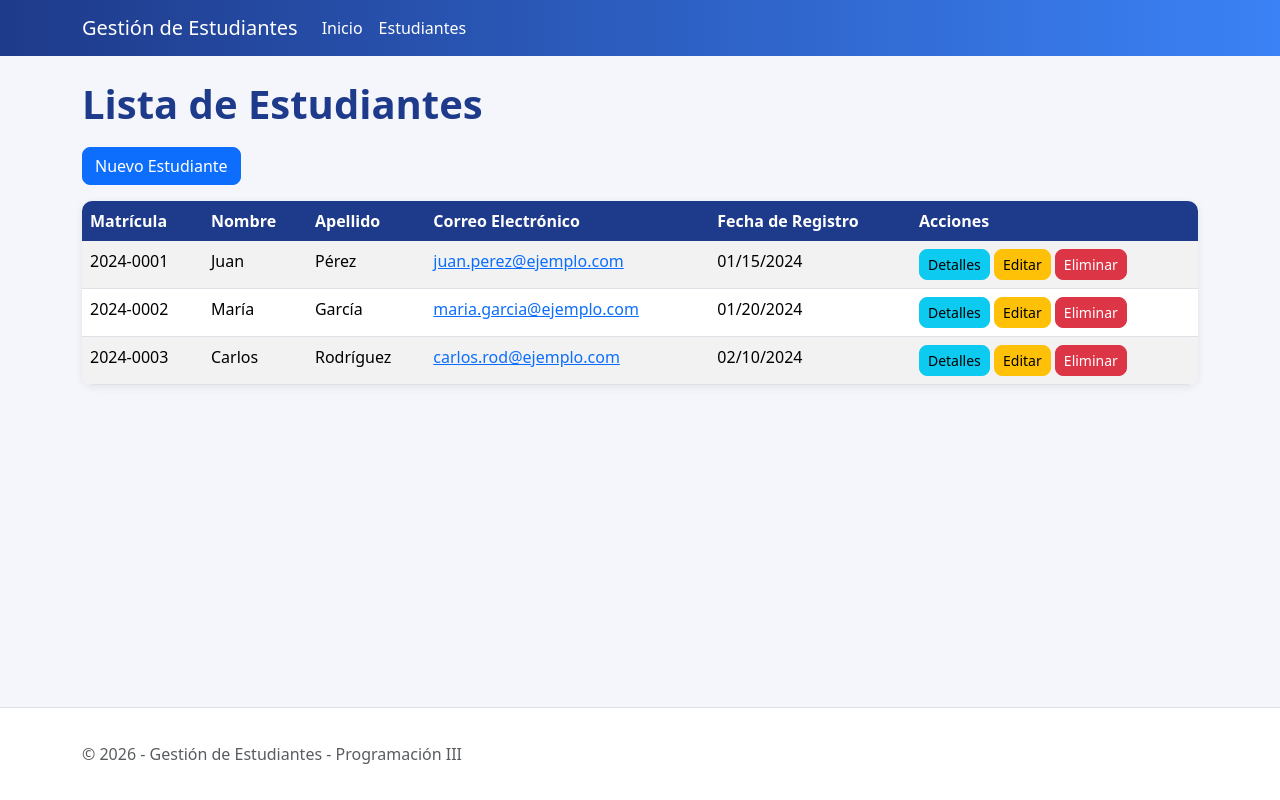
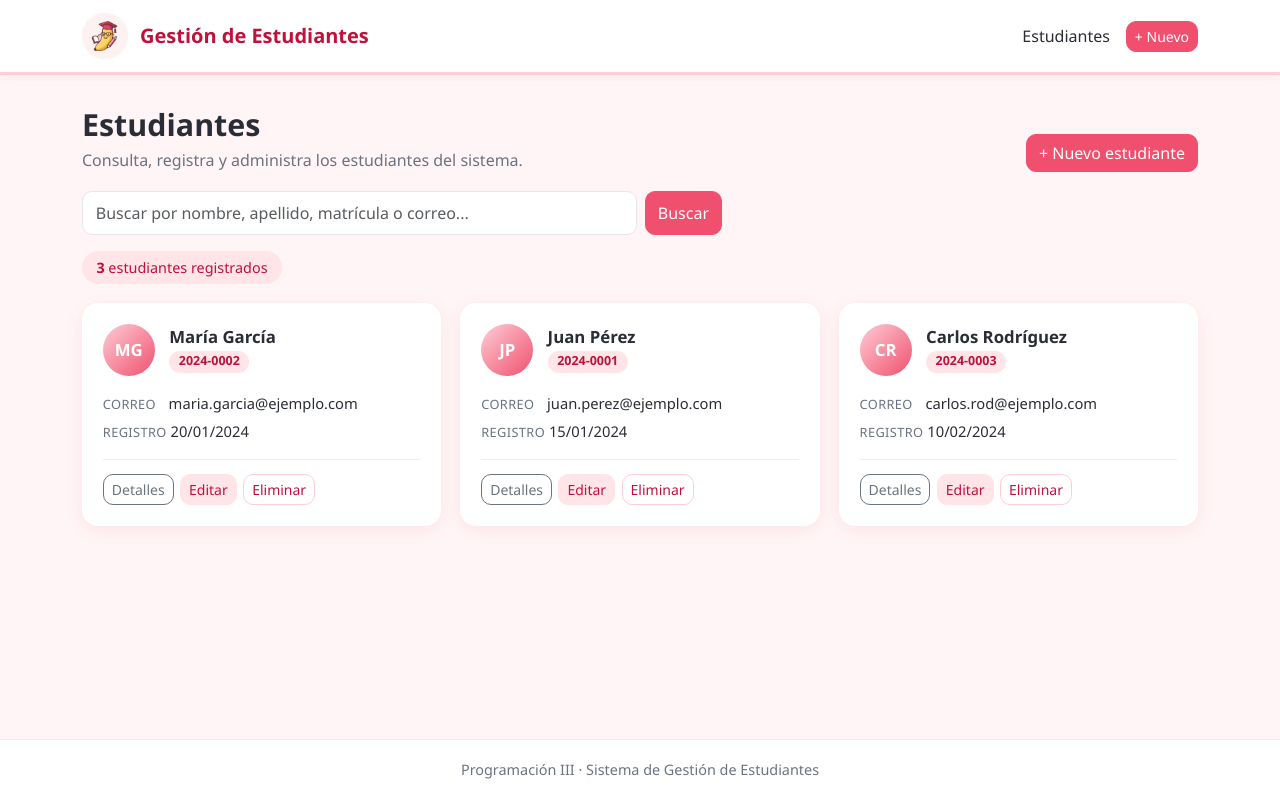
Before and after one commit to lizhttps/crud-estudiantes-gitflow, an ASP.NET Core app: page /Estudiantes in a window 1280 px wide. Run offline with ASP.NET Core 8, Linux system fonts and the light colour scheme; data comes from the database, SQL or seed files in the repository; style sheets or scripts are compiled from the project's sources; the project's own start-up code is not run, and a stand-in starts its controllers and pages.

Commit message:
style: nuevo diseno, buscador, tarjetas y logo

```diff
--- a/Controllers/EstudiantesController.cs
+++ b/Controllers/EstudiantesController.cs
@@ -15,9 +15,27 @@ namespace CrudEstudiantes.Controllers
         }
 
         // GET: Estudiantes
-        public async Task<IActionResult> Index()
+        public async Task<IActionResult> Index(string? buscar)
         {
-            var estudiantes = await _context.Estudiantes.ToListAsync();
+            var consulta = _context.Estudiantes.AsQueryable();
+
+            if (!string.IsNullOrWhiteSpace(buscar))
+            {
+                var termino = buscar.Trim();
+                consulta = consulta.Where(e =>
+                    e.Nombre.Contains(termino) ||
+                    e.Apellido.Contains(termino) ||
+                    e.Email.Contains(termino) ||
+                    e.Matricula.Contains(termino));
+            }
+
+            ViewData["Buscar"] = buscar;
+
+            var estudiantes = await consulta
+                .OrderBy(e => e.Apellido)
+                .ThenBy(e => e.Nombre)
+                .ToListAsync();
+
             return View(estudiantes);
         }
 
--- a/Program.cs
+++ b/Program.cs
@@ -30,7 +30,7 @@ app.MapStaticAssets();
 
 app.MapControllerRoute(
     name: "default",
-    pattern: "{controller=Home}/{action=Index}/{id?}")
+    pattern: "{controller=Estudiantes}/{action=Index}/{id?}")
     .WithStaticAssets();
 
 using (var scope = app.Services.CreateScope())
--- a/Views/Estudiantes/Index.cshtml
+++ b/Views/Estudiantes/Index.cshtml
@@ -1,44 +1,74 @@
 @model IEnumerable<CrudEstudiantes.Models.Estudiante>
 
 @{
-    ViewData["Title"] = "Lista de Estudiantes";
+    ViewData["Title"] = "Estudiantes";
+    var buscar = ViewData["Buscar"]?.ToString();
+    var hayBusqueda = !string.IsNullOrWhiteSpace(buscar);
 }
 
-<h1>Lista de Estudiantes</h1>
+<div class="page-header">
+    <div>
+        <h1>Estudiantes</h1>
+        <p class="page-sub">Consulta, registra y administra los estudiantes del sistema.</p>
+    </div>
+    <a asp-action="Create" class="btn btn-primary">+ Nuevo estudiante</a>
+</div>
 
-<p>
-    <a asp-action="Create" class="btn btn-primary">Nuevo Estudiante</a>
-</p>
+<form asp-action="Index" method="get" class="search-bar">
+    <input type="text" name="buscar" value="@buscar" class="form-control"
+           placeholder="Buscar por nombre, apellido, matrícula o correo..." />
+    <button type="submit" class="btn btn-primary">Buscar</button>
+    @if (hayBusqueda)
+    {
+        <a asp-action="Index" class="btn btn-soft">Limpiar</a>
+    }
+</form>
 
-<table class="table table-striped table-hover">
-    <thead class="table-dark">
-        <tr>
-            <th>@Html.DisplayNameFor(model => model.Matricula)</th>
-            <th>@Html.DisplayNameFor(model => model.Nombre)</th>
-            <th>@Html.DisplayNameFor(model => model.Apellido)</th>
-            <th>@Html.DisplayNameFor(model => model.Email)</th>
-            <th>@Html.DisplayNameFor(model => model.FechaRegistro)</th>
-            <th>Acciones</th>
-        </tr>
-    </thead>
-    <tbody>
+<div class="stat-chip">
+    <span class="stat-number">@Model.Count()</span>
+    @(hayBusqueda ? "resultado(s) para \"" + buscar + "\"" : "estudiantes registrados")
+</div>
+
+@if (!Model.Any())
+{
+    <div class="empty-state">
+        @if (hayBusqueda)
+        {
+            <h5>Sin resultados</h5>
+            <p>No encontramos estudiantes que coincidan con tu búsqueda.</p>
+        }
+        else
+        {
+            <h5>Aún no hay estudiantes</h5>
+            <p>Registra el primero con el botón "Nuevo estudiante".</p>
+        }
+    </div>
+}
+else
+{
+    <div class="student-grid">
         @foreach (var item in Model)
         {
-            <tr>
-                <td>@Html.DisplayFor(modelItem => item.Matricula)</td>
-                <td>@Html.DisplayFor(modelItem => item.Nombre)</td>
-                <td>@Html.DisplayFor(modelItem => item.Apellido)</td>
-                <td>@Html.DisplayFor(modelItem => item.Email)</td>
-                <td>@Html.DisplayFor(modelItem => item.FechaRegistro)</td>
-                <td>
-                    <a asp-action="Details" asp-route-id="@item.Id"
-                       class="btn btn-sm btn-info">Detalles</a>
-                    <a asp-action="Edit" asp-route-id="@item.Id"
-                       class="btn btn-sm btn-warning">Editar</a>
-                    <a asp-action="Delete" asp-route-id="@item.Id"
-                       class="btn btn-sm btn-danger">Eliminar</a>
-                </td>
-            </tr>
+            <div class="student-card">
+                <div class="student-top">
+                    <span class="avatar avatar-lg">@(item.Nombre.Length > 0 ? item.Nombre.Substring(0, 1).ToUpper() : "?")@(item.Apellido.Length > 0 ? item.Apellido.Substring(0, 1).ToUpper() : "")</span>
+                    <div class="student-name">
+                        <h5>@item.Nombre @item.Apellido</h5>
+                        <span class="student-id">@item.Matricula</span>
+                    </div>
+                </div>
+
+                <div class="student-info">
+                    <div><span class="info-label">Correo</span> @item.Email</div>
+                    <div><span class="info-label">Registro</span> @item.FechaRegistro.ToString("dd/MM/yyyy")</div>
+                </div>
+
+                <div class="student-actions">
+                    <a asp-action="Details" asp-route-id="@item.Id" class="btn btn-sm btn-outline-secondary">Detalles</a>
+                    <a asp-action="Edit" asp-route-id="@item.Id" class="btn btn-sm btn-soft">Editar</a>
+                    <a asp-action="Delete" asp-route-id="@item.Id" class="btn btn-sm btn-outline-danger">Eliminar</a>
+                </div>
+            </div>
         }
-    </tbody>
-</table>
+    </div>
+}
--- a/Views/Shared/_Layout.cshtml
+++ b/Views/Shared/_Layout.cshtml
@@ -11,37 +11,45 @@
 </head>
 <body>
     <header>
-        <nav class="navbar navbar-expand-sm navbar-toggleable-sm navbar-dark mb-4">
+        <nav class="navbar app-navbar navbar-expand-sm">
             <div class="container">
-                <a class="navbar-brand" asp-area="" asp-controller="Home" asp-action="Index">Gestión de Estudiantes</a>
+                <a class="navbar-brand" asp-area="" asp-controller="Estudiantes" asp-action="Index">
+                    <span class="brand-logo">
+                        <img src="~/images/logodelayout.jpg" alt="Logo" asp-append-version="true" />
+                    </span>
+
+                    <span>Gestión de Estudiantes</span>
+                </a>
                 <button class="navbar-toggler" type="button" data-bs-toggle="collapse" data-bs-target=".navbar-collapse" aria-controls="navbarSupportedContent"
                         aria-expanded="false" aria-label="Toggle navigation">
                     <span class="navbar-toggler-icon"></span>
                 </button>
-                <div class="navbar-collapse collapse d-sm-inline-flex justify-content-between">
-                    <ul class="navbar-nav flex-grow-1">
+                <div class="navbar-collapse collapse justify-content-end">
+                    <ul class="navbar-nav align-items-sm-center gap-sm-2">
                         <li class="nav-item">
-                            <a class="nav-link" asp-area="" asp-controller="Home" asp-action="Index">Inicio</a>
+                            <a class="nav-link" asp-area="" asp-controller="Estudiantes" asp-action="Index">Estudiantes</a>
                         </li>
                         <li class="nav-item">
-                            <a class="nav-link" asp-area="" asp-controller="Estudiantes" asp-action="Index">Estudiantes</a>
+                            <a class="btn btn-primary btn-sm" asp-area="" asp-controller="Estudiantes" asp-action="Create">+ Nuevo</a>
                         </li>
                     </ul>
                 </div>
             </div>
         </nav>
     </header>
+
     <div class="container">
-        <main role="main" class="pb-3">
+        <main role="main" class="pb-4">
             @RenderBody()
         </main>
     </div>
 
-    <footer class="border-top footer text-muted">
+    <footer class="app-footer">
         <div class="container">
-            &copy; 2026 - Gestión de Estudiantes - Programación III
+            Programación III &middot; Sistema de Gestión de Estudiantes
         </div>
     </footer>
+
     <script src="~/lib/jquery/dist/jquery.min.js"></script>
     <script src="~/lib/bootstrap/dist/js/bootstrap.bundle.min.js"></script>
     <script src="~/js/site.js" asp-append-version="true"></script>
--- a/wwwroot/css/site.css
+++ b/wwwroot/css/site.css
@@ -1,5 +1,7 @@
 html {
   font-size: 14px;
+  position: relative;
+  min-height: 100%;
 }
 
 @media (min-width: 768px) {
@@ -8,95 +10,349 @@ html {
   }
 }
 
-.btn:focus, .btn:active:focus, .btn-link.nav-link:focus, .form-control:focus, .form-check-input:focus {
-  box-shadow: 0 0 0 0.1rem white, 0 0 0 0.25rem #258cfb;
-}
-
-html {
-  position: relative;
-  min-height: 100%;
+:root {
+  --rose-50: #fff5f6;
+  --rose-100: #ffe4e8;
+  --rose-200: #fecdd6;
+  --rose-500: #f0506e;
+  --rose-600: #e11d48;
+  --rose-700: #be123c;
+  --ink: #2b2d36;
+  --muted: #6b7280;
 }
 
 body {
   margin-bottom: 60px;
+  background-color: var(--rose-50);
+  color: var(--ink);
+  font-family: "Segoe UI", system-ui, -apple-system, Roboto, Arial, sans-serif;
 }
 
-.form-floating > .form-control-plaintext::placeholder, .form-floating > .form-control::placeholder {
+a {
+  color: var(--rose-600);
+}
+
+a:hover {
+  color: var(--rose-700);
+}
+
+/* ===== Navegación ===== */
+.app-navbar {
+  background: #ffffff;
+  border-bottom: 3px solid var(--rose-200);
+  box-shadow: 0 2px 10px rgba(240, 80, 110, 0.08);
+  margin-bottom: 2rem;
+}
+
+.app-navbar .navbar-brand {
+  color: var(--rose-700);
+  font-weight: 700;
+  display: flex;
+  align-items: center;
+  gap: 0.75rem;
+}
+
+/* Logo */
+.brand-logo {
+  width: 46px;
+  height: 46px;
+  border-radius: 10px;
+  display: inline-flex;
+  align-items: center;
+  justify-content: center;
+  overflow: hidden;
+  flex-shrink: 0;
+}
+
+.brand-logo img {
+  width: 100%;
+  height: 100%;
+  object-fit: contain;
+}
+
+.app-navbar .nav-link {
+  color: var(--ink);
+  font-weight: 500;
+}
+
+.app-navbar .nav-link:hover {
+  color: var(--rose-600);
+}
+
+/* ===== Encabezado de página ===== */
+.page-header {
+  display: flex;
+  justify-content: space-between;
+  align-items: flex-end;
+  flex-wrap: wrap;
+  gap: 1rem;
+  margin-bottom: 1.2rem;
+}
+
+h1 {
+  font-size: 1.9rem;
+  font-weight: 700;
+  color: var(--ink);
+  margin-bottom: 0.3rem;
+}
+
+.page-sub {
+  color: var(--muted);
+  margin: 0;
+}
+
+/* ===== Buscador ===== */
+.search-bar {
+  display: flex;
+  gap: 0.5rem;
+  margin-bottom: 1rem;
+  max-width: 640px;
+}
+
+.search-bar .form-control {
+  flex: 1;
+  background: #ffffff;
+}
+
+.stat-chip {
+  display: inline-block;
+  background: var(--rose-100);
+  color: var(--rose-700);
+  padding: 0.35rem 0.9rem;
+  border-radius: 999px;
+  font-size: 0.9rem;
+  margin-bottom: 1.2rem;
+}
+
+.stat-number {
+  font-weight: 700;
+}
+
+/* ===== Lista en tarjetas ===== */
+.student-grid {
+  display: grid;
+  grid-template-columns: repeat(auto-fill, minmax(290px, 1fr));
+  gap: 1.2rem;
+}
+
+.student-card {
+  background: #ffffff;
+  border-radius: 16px;
+  padding: 1.3rem;
+  box-shadow: 0 4px 16px rgba(240, 80, 110, 0.10);
+  display: flex;
+  flex-direction: column;
+  gap: 1rem;
+  transition: transform 0.15s ease, box-shadow 0.15s ease;
+}
+
+.student-card:hover {
+  transform: translateY(-3px);
+  box-shadow: 0 8px 22px rgba(240, 80, 110, 0.18);
+}
+
+.student-top {
+  display: flex;
+  align-items: center;
+  gap: 0.9rem;
+}
+
+.student-name h5 {
+  margin: 0;
+  font-size: 1.05rem;
+  font-weight: 700;
+}
+
+.student-id {
+  display: inline-block;
+  margin-top: 0.2rem;
+  background: var(--rose-100);
+  color: var(--rose-700);
+  font-size: 0.78rem;
+  font-weight: 600;
+  padding: 0.1rem 0.6rem;
+  border-radius: 999px;
+}
+
+.student-info {
+  font-size: 0.92rem;
+  color: var(--ink);
+  display: flex;
+  flex-direction: column;
+  gap: 0.4rem;
+  word-break: break-word;
+}
+
+.info-label {
+  display: inline-block;
+  min-width: 62px;
+  color: var(--muted);
+  font-size: 0.8rem;
+  text-transform: uppercase;
+  letter-spacing: 0.03em;
+}
+
+.student-actions {
+  display: flex;
+  gap: 0.4rem;
+  margin-top: auto;
+  padding-top: 0.9rem;
+  border-top: 1px solid var(--rose-100);
+}
+
+.avatar {
+  width: 38px;
+  height: 38px;
+  border-radius: 50%;
+  background: linear-gradient(135deg, var(--rose-200), var(--rose-500));
+  color: #ffffff;
+  font-weight: 700;
+  font-size: 0.85rem;
+  display: inline-flex;
+  align-items: center;
+  justify-content: center;
+  flex-shrink: 0;
+}
+
+.avatar-lg {
+  width: 52px;
+  height: 52px;
+  font-size: 1.05rem;
+}
+
+.empty-state {
+  background: #ffffff;
+  border: 2px dashed var(--rose-200);
+  border-radius: 14px;
+  text-align: center;
+  padding: 3rem 1rem;
+  color: var(--muted);
+}
+
+/* ===== Botones ===== */
+.btn {
+  border-radius: 10px;
+  font-weight: 500;
+  transition: background-color 0.15s ease, box-shadow 0.15s ease;
+}
+
+.btn-primary,
+.btn-success {
+  background-color: var(--rose-500);
+  border-color: var(--rose-500);
+  color: #ffffff;
+}
+
+.btn-primary:hover,
+.btn-primary:focus,
+.btn-success:hover,
+.btn-success:focus {
+  background-color: var(--rose-600);
+  border-color: var(--rose-600);
+  color: #ffffff;
+}
+
+.btn-soft,
+.btn-warning {
+  background-color: var(--rose-100);
+  border-color: var(--rose-100);
+  color: var(--rose-700);
+}
+
+.btn-soft:hover,
+.btn-warning:hover {
+  background-color: var(--rose-200);
+  border-color: var(--rose-200);
+  color: var(--rose-700);
+}
+
+.btn-info {
+  background-color: #f1f2f5;
+  border-color: #f1f2f5;
+  color: var(--ink);
+}
+
+.btn-danger {
+  background-color: var(--rose-700);
+  border-color: var(--rose-700);
+}
+
+.btn-outline-danger {
+  color: var(--rose-700);
+  border-color: var(--rose-200);
+}
+
+.btn-outline-danger:hover {
+  background-color: var(--rose-700);
+  border-color: var(--rose-700);
+  color: #ffffff;
+}
+
+.btn:focus,
+.btn:active:focus,
+.btn-link.nav-link:focus,
+.form-control:focus,
+.form-check-input:focus {
+  box-shadow: 0 0 0 0.2rem rgba(240, 80, 110, 0.25);
+}
+
+/* ===== Tarjetas y formularios ===== */
+.card {
+  border: none;
+  border-radius: 14px;
+  box-shadow: 0 4px 16px rgba(240, 80, 110, 0.10);
+}
+
+.form-control {
+  border-radius: 10px;
+  border: 1px solid #e5e7eb;
+  padding: 0.55rem 0.8rem;
+}
+
+.form-control:focus {
+  border-color: var(--rose-500);
+}
+
+.control-label {
+  font-weight: 600;
+  margin-bottom: 0.3rem;
+}
+
+.col-md-6 > form {
+  background: #ffffff;
+  border-radius: 14px;
+  padding: 1.5rem;
+  box-shadow: 0 4px 16px rgba(240, 80, 110, 0.10);
+}
+
+.alert-danger {
+  background-color: var(--rose-100);
+  border: none;
+  border-left: 4px solid var(--rose-600);
+  color: var(--rose-700);
+  border-radius: 10px;
+}
+
+.form-floating > .form-control-plaintext::placeholder,
+.form-floating > .form-control::placeholder {
   color: var(--bs-secondary-color);
   text-align: end;
 }
 
-.form-floating > .form-control-plaintext:focus::placeholder, .form-floating > .form-control:focus::placeholder {
+.form-floating > .form-control-plaintext:focus::placeholder,
+.form-floating > .form-control:focus::placeholder {
   text-align: start;
 }
 
-/* ===== Estilos personalizados ===== */
-body {
-  background-color: #f4f6fb;
+/* ===== Footer ===== */
+.app-footer {
+  position: absolute;
+  bottom: 0;
+  width: 100%;
+  line-height: 60px;
+  text-align: center;
+  color: var(--muted);
+  font-size: 0.9rem;
+  border-top: 1px solid var(--rose-100);
+  background: #ffffff;
 }
-
-/* Barra de navegación */
-.navbar {
-  background: linear-gradient(90deg, #1e3a8a, #3b82f6);
-}
-
-.navbar .navbar-brand,
-.navbar .nav-link {
-  color: #ffffff;
-}
-
-.navbar .nav-link:hover {
-  color: #dbeafe;
-}
-
-/* Títulos */
-h1 {
-  color: #1e3a8a;
-  font-weight: 700;
-  margin-bottom: 1.2rem;
-}
-
-/* Tabla */
-.table {
-  background-color: #ffffff;
-  border-radius: 10px;
-  overflow: hidden;
-  box-shadow: 0 2px 8px rgba(0, 0, 0, 0.08);
-}
-
-.table thead.table-dark th {
-  background-color: #1e3a8a;
-  border: none;
-}
-
-/* Botones */
-.btn {
-  border-radius: 8px;
-}
-
-/* Tarjetas (detalles y eliminar) */
-.card {
-  border: none;
-  border-radius: 12px;
-  box-shadow: 0 2px 10px rgba(0, 0, 0, 0.1);
-}
-
-/* Formularios */
-.form-control {
-  border-radius: 8px;
-}
-
-/* Página de inicio */
-.hero {
-  background: #ffffff;
-  border-radius: 16px;
-  padding: 4rem 2rem;
-  margin-top: 2rem;
-  box-shadow: 0 2px 10px rgba(0, 0, 0, 0.08);
-}
-
-/* Footer */
-.footer {
-  background-color: #ffffff;
-  padding: 1rem 0;
-}
```
Also changed, not shown: wwwroot/images/logodelayout.jpg (added). Lines whose indentation alone changed are shown as unchanged.
